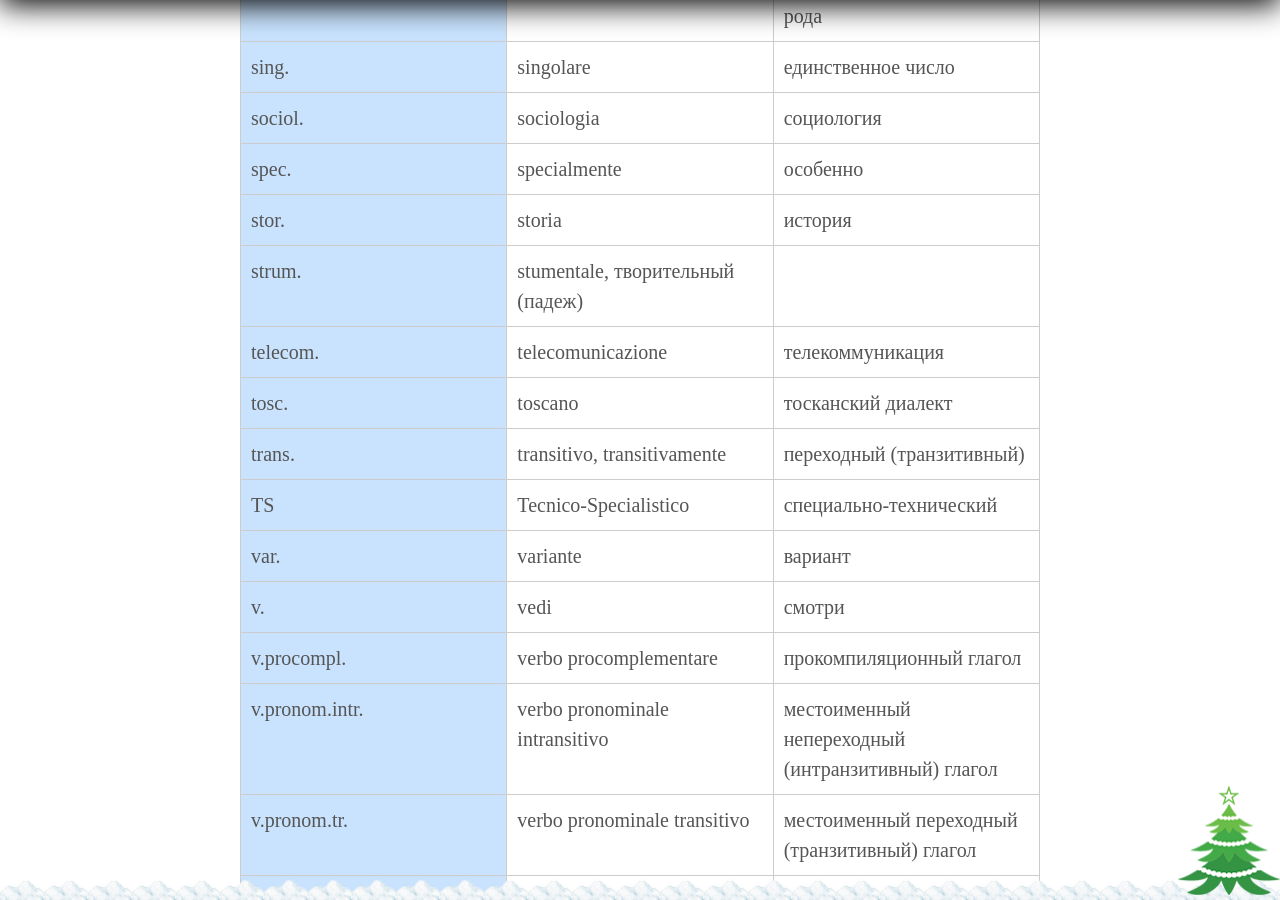
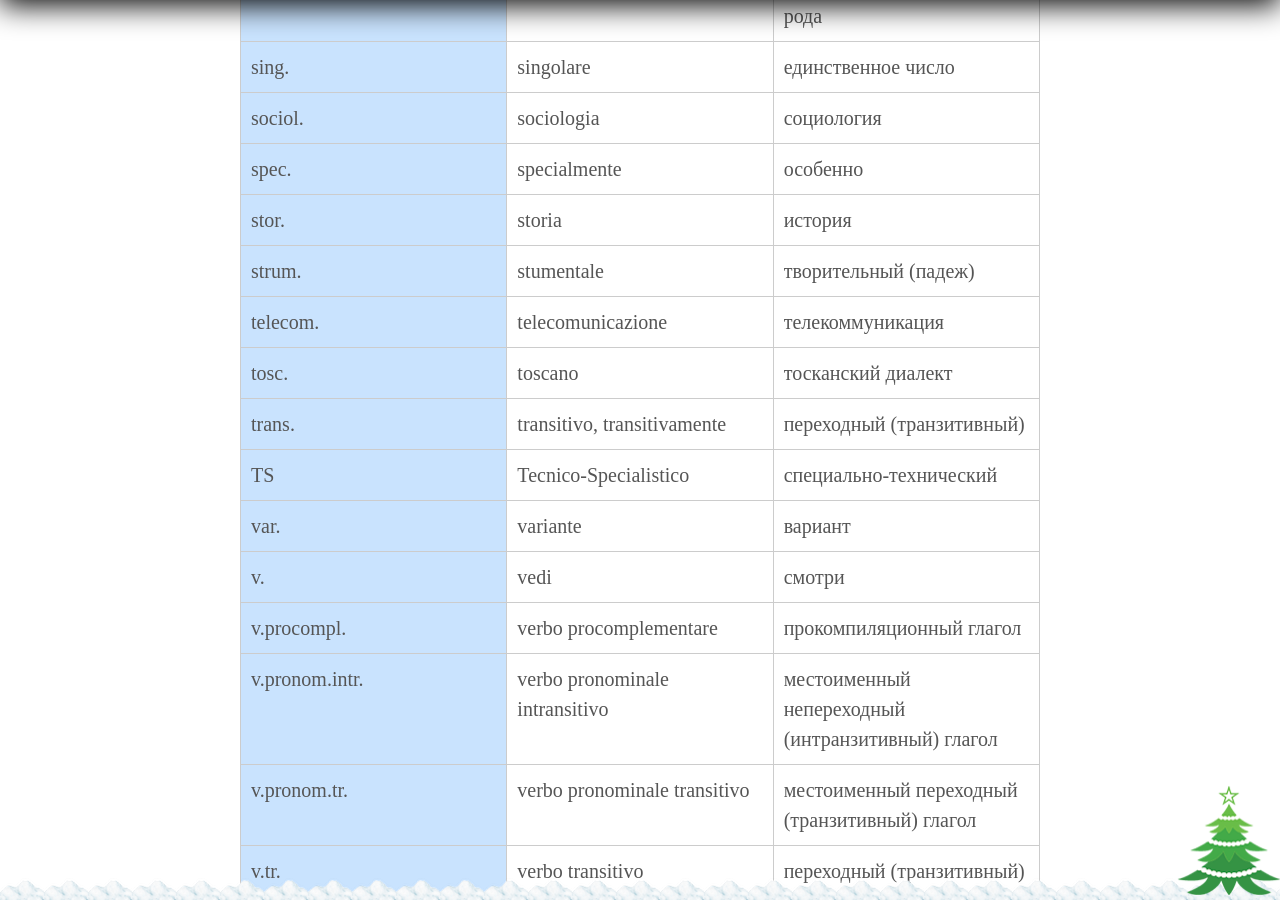
Before and after one commit to postolny/postolny.github.io, a Jekyll site: the page built from _pages/abbreviazioni.md, in a window 1280 px wide and 900 px high, scrolled down 5918 px. Built offline with Jekyll 4.4.1, drawn with Linux system fonts in a browser that asks for light colours.

Commit message:
Add files via upload

```diff
--- a/_pages/abbreviazioni.md
+++ b/_pages/abbreviazioni.md
@@ -105,7 +105,7 @@ In questa pagina vi metterò una lista delle abbreviazioni che potete trovare ne
 |sociol.|sociologia|социология|
 |spec.|specialmente|особенно|
 |stor.|storia|история|
-|strum.|stumentale, творительный (падеж)|
+|strum.|stumentale|творительный (падеж)|
 |telecom.|telecomunicazione|телекоммуникация|
 |tosc.|toscano|тосканский диалект|
 |trans.|transitivo, transitivamente|переходный (транзитивный)|
```
